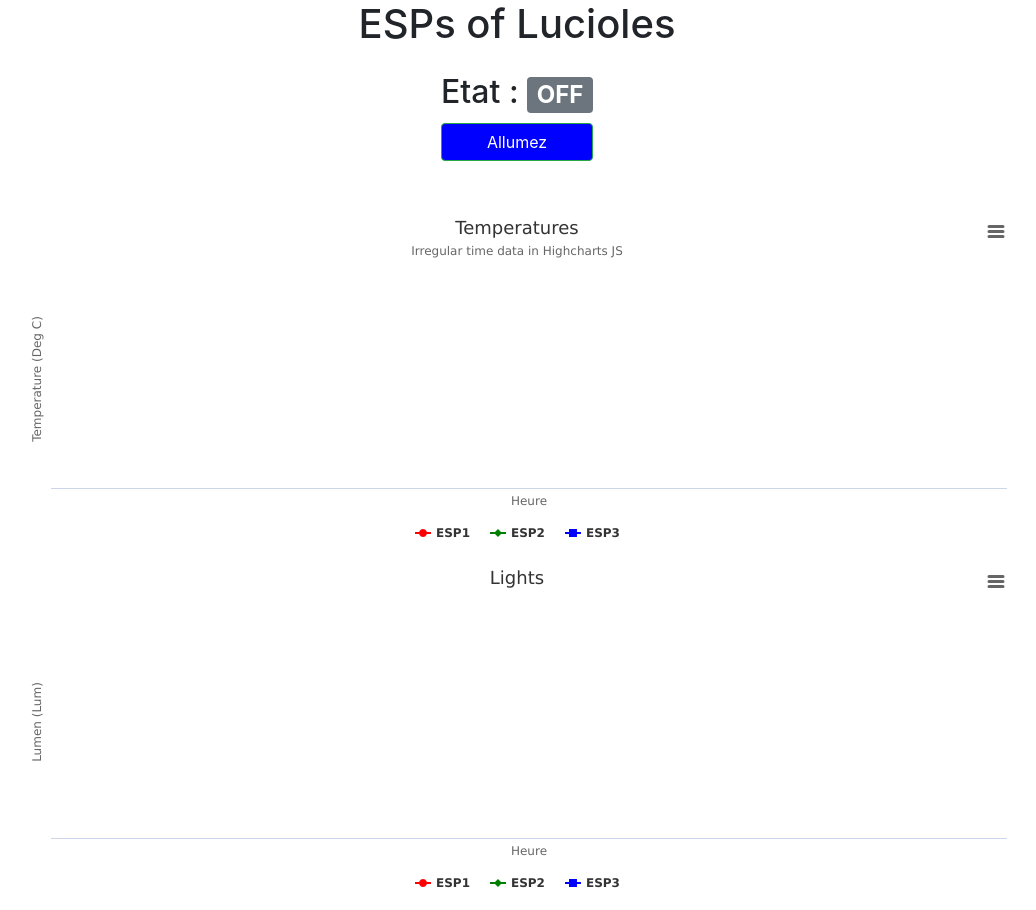
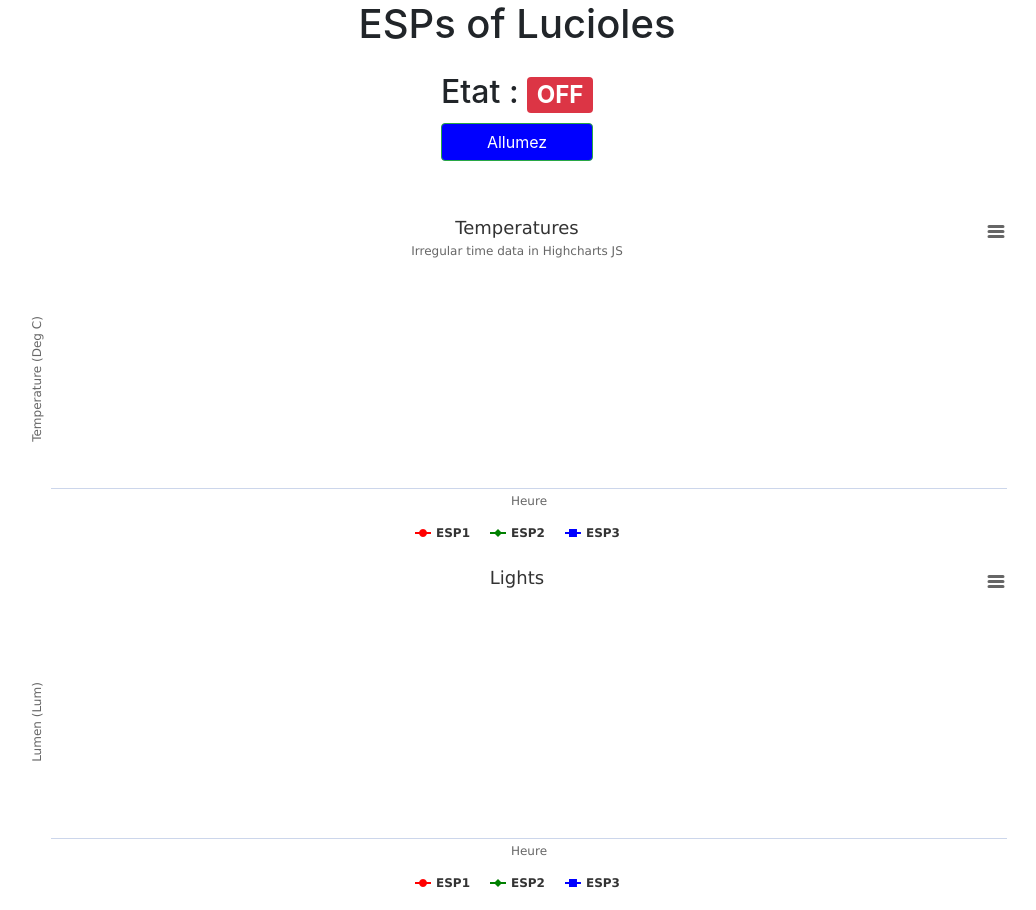
Before and after one commit to ELHAROUI/Gestion-d-objets-de-l-Internet, a website: page TP3-Node/ui_lucioles.html in a window 1280 px wide. Shown: the whole page, without its empty margins (123-1159 px from the left). Drawn offline with nearby package versions, Linux system fonts and the light colour scheme; no server answers.

Commit message:
modif bootstrap

```diff
--- a/TP3-Node/ui_lucioles.html
+++ b/TP3-Node/ui_lucioles.html
@@ -42,7 +42,7 @@
               mqtt.connect(options);
         };*/
 
-            // Pour la connexion et l'envoie de message MQTT
+    // Pour la connexion et l'envoie de message MQTT
 
     function ONLED(){
 
@@ -51,6 +51,7 @@
       console.log(etatLED);
       console.log(estAllumee);
       document.getElementById("infoSpan").textContent=etatLED;
+      document.getElementById("infoSpan").setAttribute("class", "badge badge-success");
 
     client = new Paho.MQTT.Client("broker.hivemq.com",  Number(8000), "EL HAROUI");
 
@@ -85,8 +86,6 @@
     }
 
   };
-
-
     </script>
 
     <style type="text/css">
@@ -114,7 +113,7 @@
 <br>
          <table>
           <tr> <td>
-                    <h2> Etat : <span class="badge badge-secondary" id="infoSpan"></span> </h2> </td> </tr>
+                    <h2> Etat : <span id="infoSpan"></span> </h2> </td> </tr>
               <tr>
                 <td><button onclick="ONLED()" type="button" class="btn btn-success">Allumez</button></td>
               </tr>
--- a/TP3-Node/ui_lucioles.js
+++ b/TP3-Node/ui_lucioles.js
@@ -12,6 +12,7 @@ window.onload = function init() {
     console.log(etatLED);
     console.log(estAllumee);
     document.getElementById("infoSpan").textContent=etatLED;
+    document.getElementById("infoSpan").setAttribute("class", "badge badge-danger");
 
 
 
```
